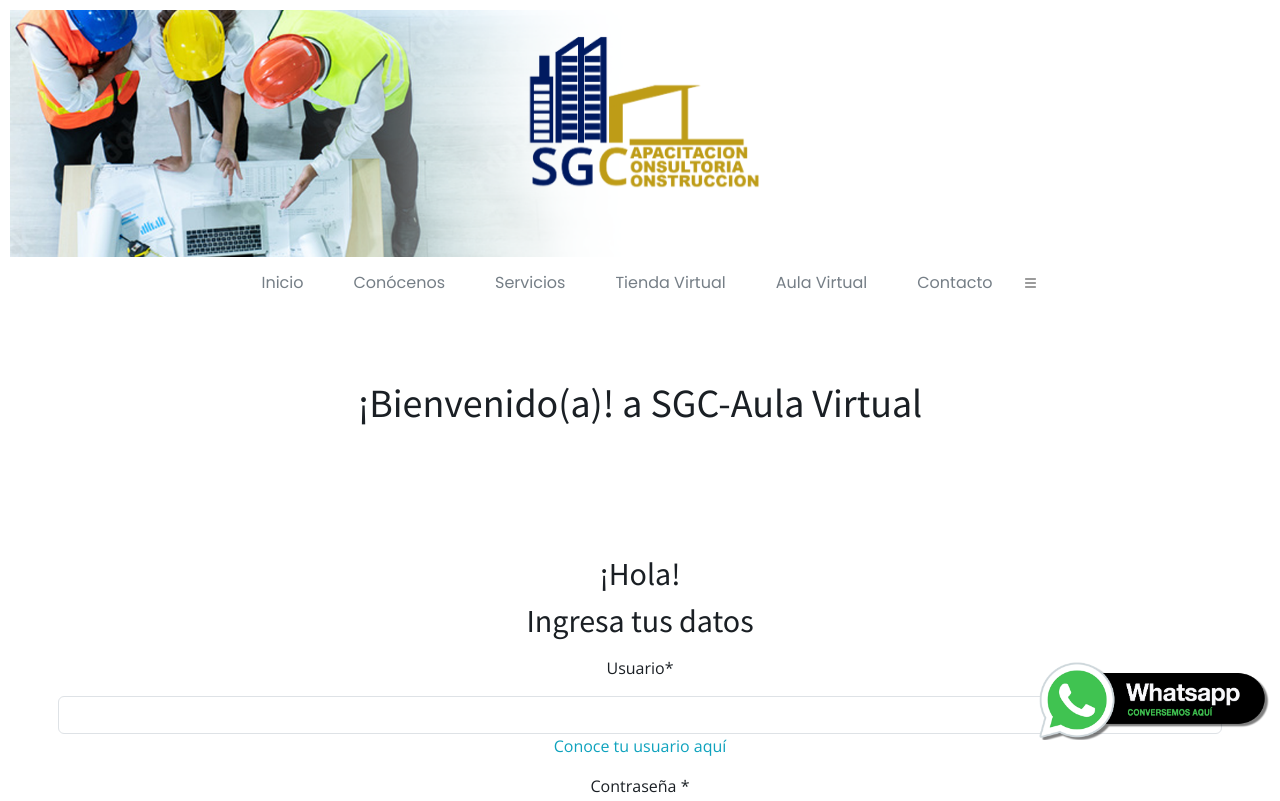
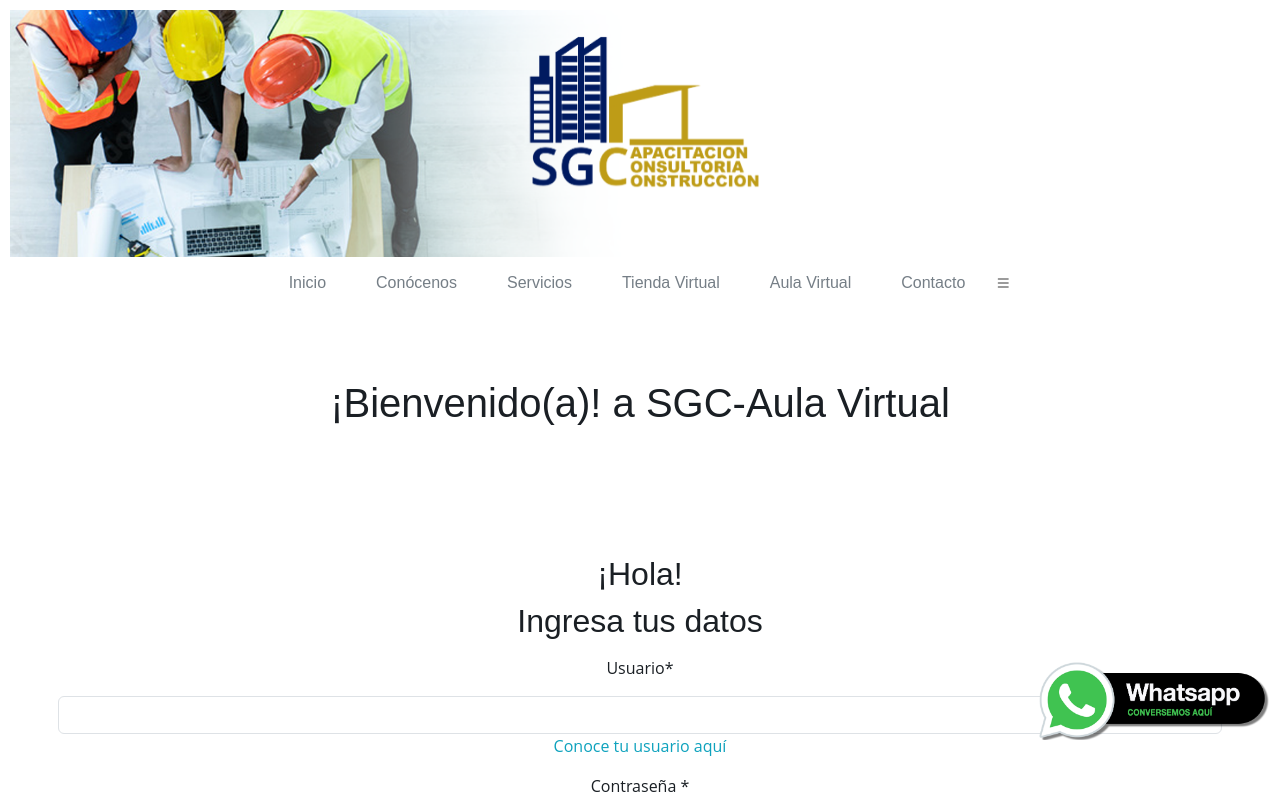
Before and after one commit to AntonyJauregui/Trabajo-parcial---CERTUS, a plain HTML site: page aula-virtual.html in a window 1280 px wide. Shown: the top 801 px of the page. Drawn offline with nearby package versions, Linux system fonts and the light colour scheme.

Commit message:
Update aula-virtual.html

```diff
--- a/aula-virtual.html
+++ b/aula-virtual.html
@@ -20,10 +20,6 @@
             <link href="assets/img/favicon.png" rel="icon">
             <link href="assets/img/apple-touch-icon.png" rel="apple-touch-icon">
 
-            <!-- Google Fonts -->
-            <link rel="preconnect" href="https://fonts.googleapis.com">
-            <link rel="preconnect" href="https://fonts.gstatic.com" crossorigin>
-            <link href="https://fonts.googleapis.com/css2?family=Open+Sans:ital,wght@0,300;0,400;0,500;0,600;0,700;1,300;1,400;1,500;1,600;1,700&family=Poppins:ital,wght@0,300;0,400;0,500;0,600;0,700;1,300;1,400;1,500;1,600;1,700&family=Source+Sans+Pro:ital,wght@0,300;0,400;0,600;0,700;1,300;1,400;1,600;1,700&display=swap" rel="stylesheet">
 
             <!-- Vendor CSS Files -->
             <link href="assets/vendor/bootstrap/css/bootstrap.min.css" rel="stylesheet">
```
